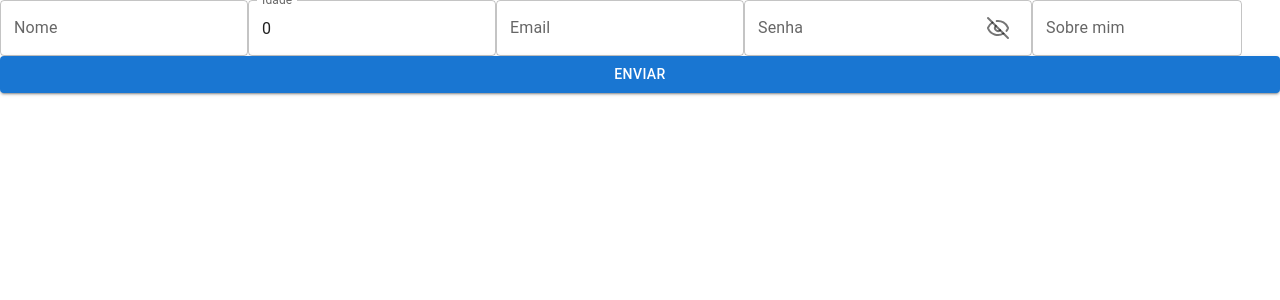
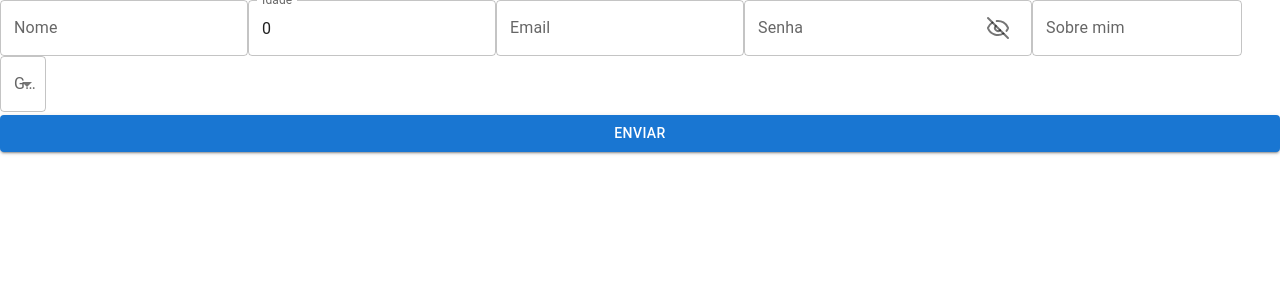
Before and after one commit to yudiyoshida/react-formik-material-ui, a React (Vite) app: page / in a window 1280 px wide. Shown: the top 300 px of the page. Built offline with nearby package versions, Linux system fonts and the light colour scheme.

Commit message:
feat: select

```diff
--- a/src/App.tsx
+++ b/src/App.tsx
@@ -3,6 +3,7 @@ import * as yup from 'yup';
 import { TextInput } from "./components/text-input";
 import { Button } from "@mui/material";
 import { PasswordInput } from "./components/password-input";
+import { SelectInput } from "./components/select-input";
 
 interface FormFields {
   name: string;
@@ -10,6 +11,7 @@ interface FormFields {
   email: string;
   password: string;
   aboutme: string;
+  gender: string;
 }
 
 const initialValues: FormFields = {
@@ -18,6 +20,7 @@ const initialValues: FormFields = {
   email: "",
   password: "",
   aboutme: "",
+  gender: "",
 };
 
 const validationSchema: yup.Schema<FormFields> = yup.object({
@@ -26,6 +29,7 @@ const validationSchema: yup.Schema<FormFields> = yup.object({
   email: yup.string().required().email(),
   password: yup.string().required().min(8),
   aboutme: yup.string().required(),
+  gender: yup.string().required(),
 })
 
 export function App() {
@@ -47,6 +51,7 @@ export function App() {
             <TextInput name="email" label="Email" type="email" />
             <PasswordInput name="password" label="Senha" />
             <TextInput name="aboutme" label="Sobre mim" type="text" multiline />
+            <SelectInput name="gender" label="Gênero" />
             <Button
               className="md:col-span-2"
               fullWidth
--- /dev/null
+++ b/src/components/select-input.tsx
@@ -0,0 +1,27 @@
+import { FormControl, FormHelperText, InputLabel, MenuItem, Select } from "@mui/material";
+import { useField } from "formik";
+
+interface SelectInputProps {
+  name: string;
+  label: string;
+}
+
+export function SelectInput({ name, ...props }: SelectInputProps) {
+  const [field, meta] = useField(name);
+
+  return (
+    <>
+      <FormControl error={meta.touched && Boolean(meta.error)}>
+        <InputLabel>{props.label}</InputLabel>
+        <Select
+          {...field}
+          {...props}
+        >
+          <MenuItem value="male">Masculino</MenuItem>
+          <MenuItem value="female">Feminino</MenuItem>
+        </Select>
+        <FormHelperText>{meta.touched && meta.error}</FormHelperText>
+      </FormControl>
+    </>
+  )
+}
```
